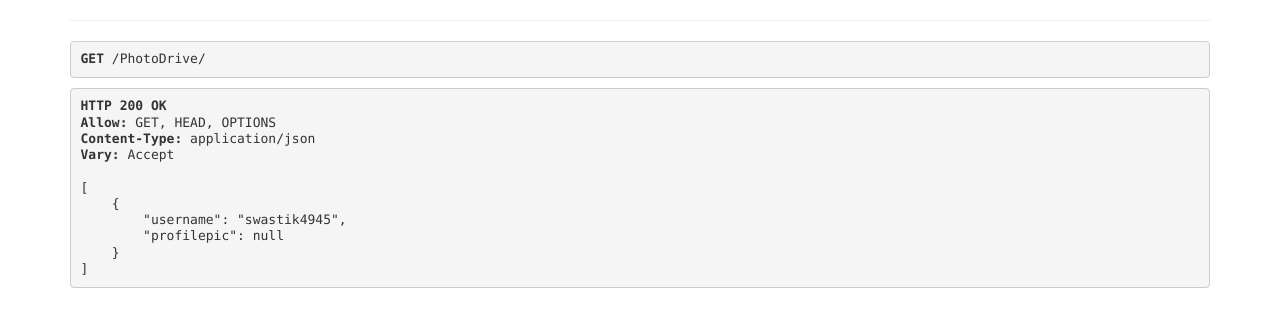
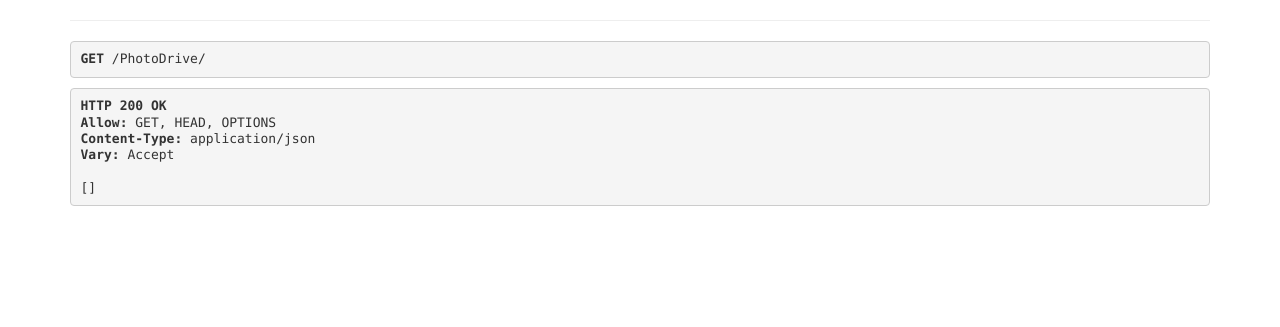
Before and after one commit to swastik1997/swastik-submit, a Django app: page /PhotoDrive/ in a window 1280 px wide. Shown: the part 240-567 px from the top of the page. Run offline with Django 3.2, Linux system fonts and the light colour scheme; data comes from the database, SQL or seed files in the repository; both versions use the stored data as it was after the commit; some libraries are stand-ins or nearby versions.

Commit message:
final commit 2

```diff
--- a/gallery/gallery/PhotoDrive/serializers.py
+++ b/gallery/gallery/PhotoDrive/serializers.py
@@ -4,7 +4,7 @@ from .models import User,Album,Photo
 class UserListSerializer(serializers.ModelSerializer):
 	class Meta:
 		model=User
-		fields=('username','profilepic')
+		fields=('username','first','last','profilepic')
 
 class UserDetailSerializer(serializers.ModelSerializer):
 
--- a/gallery/gallery/PhotoDrive/templates/login.html
+++ b/gallery/gallery/PhotoDrive/templates/login.html
@@ -4,9 +4,9 @@
 	<title></title>
 </head>
 <body>
-	<form action="PhotoDrive/login/" method="POST"> {% csrf_token %}
+	<form action="PhotoDrive/login/" method="POST">
 		Login:<input type="text" name="username"><br>
 		Password:<input type="password" name="password"><br>
-		<input type="submit" name="submit">
+		<input type="submit" name="Login">
 	</form>
 </body></html>
--- a/gallery/gallery/PhotoDrive/views.py
+++ b/gallery/gallery/PhotoDrive/views.py
@@ -1,5 +1,5 @@
 from django.shortcuts import render,get_object_or_404
-from django.http import HttpResponse,HttpResponseRedirect
+from django.http import HttpResponse,HttpResponseRedirect,HttpRequest
 from .models import User,Album,Photo
 from django.template import loader
 from django.contrib.auth.forms import UserCreationForm
@@ -43,34 +43,45 @@ from .serializers import (
 	SetVisiblityAlbumSerializer,
 	SetVisiblityPhotoSerializer,
 	)
+import json
 #from .permissions import IsOwnerOrReadOnly
+
+session={'username' : ''}
 
 def home(request):
 	return render(request,'login.html')
 
 def logout(request):
-	if request.method == 'GET':
-		del request.session['username']
-		return HttpResponseRedirect('../../')
+	if request.method == 'POST':
+		print(session['username'])
+		session['username']=''
+		return HttpResponse(status=200)
 	else:
-		return Http404.HttpResponseNotFound('<h1>Page not found</h1>')
+		return HttpResponse(status=404)
 
 def login(request):
+
 	if request.method == 'POST':
-		username=request.POST.get('username')
+		user= json.loads(request.body)
+		username=user[0]['username']
 		psw=User.objects.get(username=username).password
-		if psw==request.POST.get('password'):
-			request.session['username']=username
-			return HttpResponseRedirect('../')
+		if psw==user[0]['password']:
+			print(request)
+			session['username']=username
+			print(request.session.keys())
+			return HttpResponse(status=200)
 		else:
-			return HttpResponseRedirect('../../')
+			return HttpResponse(status=401)
 	else:
-		return Http404.HttpResponseNotFound('<h1>Page not found</h1>')
+		return HttpResponse(status=404)
 
 class UserList(ListAPIView):
 
 	queryset=User.objects.all()
 	serializer_class=UserListSerializer
+	def get_queryset(self):
+		username = session['username']
+		return User.objects.filter(username=username)
 
 class UserDetail(RetrieveAPIView):
 
@@ -78,7 +89,7 @@ class UserDetail(RetrieveAPIView):
 	serializer_class=UserDetailSerializer
 	lookup_field='username'
 	def get_queryset(self):
-		username = self.kwargs['username']
+		username = session['username']
 		return User.objects.filter(username=username)
 
 class UserDelete(DestroyAPIView):
@@ -91,112 +102,110 @@ class UserUpdate(UpdateAPIView):
 
 	queryset=User.objects.all()
 	serializer_class=UserUpdateSerializer
-	permission_classes=[IsAuthenticatedOrReadOnly]
 	lookup_field='username'
 
 class UserCreate(CreateAPIView):
 
 	queryset=User.objects.all()
 	serializer_class=UserCreateSerializer
-	permission_classes=[IsAuthenticated,IsAdminUser]
 
 def likealbum(request,username,album_id):
 
 	album=Album.objects.get(album_id=album_id)
-	liked=album.liked.filter(username=request.session['username'])
+	liked=album.liked.filter(username=session['username'])
 	if liked == None:
-		album.liked.add(User.objects.get(username=request.session['username']))
+		album.liked.add(User.objects.get(username=session['username']))
 	return HttpResponseRedirect('../')
 
 
 def likephoto(request,photo_id,username,album_id):
 
 	photo=Photo.objects.get(photo_id=photo_id)
-	liked=photo.liked.filter(username=request.session['username'])
+	liked=photo.liked.filter(username=session['username'])
 	if liked == None:
-		photo.liked.add(User.objects.get(username=request.session['username']))
+		photo.liked.add(User.objects.get(username=session['username']))
 	return HttpResponseRedirect('../')
 
 def CanSetVisibleToAlbum(request,username,album_id):
 
-	if username==request.session['username']:
+	if username==session['username']:
 		return SetVisibleToAlbum.as_view()(request,username=username,album_id=album_id)
 	else:
 		return HttpResponseRedirect('../')
 
 def CanSetVisibleToPhoto(request,username,album_id,photo_id):
 
-	if username==request.session['username']:
+	if username==session['username']:
 		return SetVisibleToPhoto.as_view()(request,username=username,album_id=album_id,photo_id=photo_id)
 	else:
 		return HttpResponseRedirect('../')
 
 def CanSetVisiblityAlbum(request,username,album_id):
 
-	if username==request.session['username']:
+	if username==session['username']:
 		return SetVisiblityAlbum.as_view()(request,username=username,album_id=album_id)
 	else:
 		return HttpResponseRedirect('../')
 
 def CanSetVisiblityPhoto(request,username,album_id,photo_id):
 
-	if username==request.session['username']:
+	if username==session['username']:
 		return SetVisiblityPhoto.as_view()(request,username=username,album_id=album_id,photo_id=photo_id)
 	else:
 		return HttpResponseRedirect('../')
 
 def CanAlbumCreate(request,username):
 
-	if username==request.session['username']:
+	if username==session['username']:
 		return AlbumCreate.as_view()(request,username=username)
 	else:
 		return HttpResponseRedirect('../')
 
 def CanAlbumUpdate(request,username,album_id):
 
-	if username==request.session['username']:
+	if username==session['username']:
 		return AlbumUpdate.as_view()(request,username=username,album_id=album_id)
 	else:
 		return HttpResponseRedirect('../')
 
 def CanAlbumDelete(request,username,album_id):
 
-	if username==request.session['username']:
+	if username==session['username']:
 		return AlbumDelete.as_view()(request,username=username,album_id=album_id)
 	else:
 		return HttpResponseRedirect('../')
 
 def CanPhotoCreate(request,username,album_id):
 
-	if username==request.session['username']:
+	if username==session['username']:
 		return PhotoCreate.as_view()(request,username=username,album_id=album_id)
 	else:
 		return HttpResponseRedirect('../')
 
 def CanPhotoUpdate(request,username,album_id,photo_id):
 
-	if username==request.session['username']:
+	if username==session['username']:
 		return PhotoUpdate.as_view()(request,username=username,album_id=album_id,photo_id=photo_id)
 	else:
 		return HttpResponseRedirect('../')
 
 def CanPhotoDelete(request,username,album_id,photo_id):
 
-	if username==request.session['username']:
+	if username==session['username']:
 		return PhotoDelete.as_view()(request,username=username,album_id=album_id,photo_id=photo_id)
 	else:
 		return HttpResponseRedirect('../')
 
 def CanUserUpdate(request,username):
 
-	if username==request.session['username']:
+	if username==session['username']:
 		return UserUpdate.as_view()(request,username=username)
 	else:
 		return HttpResponseRedirect('../')
 
 def CanUserDelete(request,username):
 
-	if username==request.session['username']:
+	if username==session['username']:
 		return UserDelete.as_view()(request,username=username)
 	else:
 		return HttpResponseRedirect('../')
@@ -205,7 +214,6 @@ class SetVisibleToAlbum(UpdateAPIView):
 
 	queryset=Album.objects.all()
 	serializer_class=SetVisibleToAlbumSerializer
-	permission_classes=[IsAuthenticated]
 	lookup_field='album_id'
 	def get_queryset(self):
 		album_id = self.kwargs['album_id']
@@ -215,7 +223,6 @@ class SetVisibleToPhoto(UpdateAPIView):
 
 	queryset=Photo.objects.all()
 	serializer_class=SetVisibleToPhotoSerializer
-	permission_classes=[IsAuthenticated]
 	lookup_field='photo_id'
 	def get_queryset(self):
 		photo_id = self.kwargs['photo_id']
@@ -225,7 +232,6 @@ class SetVisiblityAlbum(UpdateAPIView):
 
 	queryset=Album.objects.all()
 	serializer_class=SetVisiblityAlbumSerializer
-	permission_classes=[IsAuthenticated]
 	lookup_field='album_id'
 	def get_queryset(self):
 		album_id = self.kwargs['album_id']
@@ -235,7 +241,6 @@ class SetVisiblityPhoto(UpdateAPIView):
 
 	queryset=Photo.objects.all()
 	serializer_class=SetVisiblityPhotoSerializer
-	permission_classes=[IsAuthenticated]
 	lookup_field='photo_id'
 	def get_queryset(self):
 		photo_id = self.kwargs['photo_id']
@@ -247,7 +252,7 @@ class AlbumList(ListAPIView):
 	serializer_class=AlbumListSerializer
 	lookup_field='username'
 	def get_queryset(self):
-		user=self.request.session['username']
+		user=session['username']
 		username = self.kwargs['username']
 		if(username==user):
 			return Album.objects.filter(username=username)
@@ -268,21 +273,19 @@ class AlbumUpdate(UpdateAPIView):
 
 	queryset=Album.objects.all()
 	serializer_class=AlbumUpdateSerializer
-	permission_classes=[IsAuthenticatedOrReadOnly]
 	lookup_field='album_id'
 
 class AlbumCreate(CreateAPIView):
 
 	queryset=Album.objects.all()
 	serializer_class=AlbumCreateSerializer
-	permission_classes=[IsAuthenticated,IsAdminUser]
 	lookup_field='username'
 
 	def get_serializer_context(self):
 		context = super().get_serializer_context()
 		context.update(
 			{
-				"username": self.request.session['username']
+				"username": session['username']
 			}
 		)
 		return context
@@ -292,7 +295,7 @@ class PhotoList(ListAPIView):
 	serializer_class=PhotoListSerializer
 	lookup_field='album_id'
 	def get_queryset(self):
-		user=self.request.session['username']
+		user=session['username']
 		album_id = self.kwargs['album_id']
 		username = self.kwargs['username']
 		if(username==user):
@@ -317,7 +320,7 @@ class PhotoDetail(RetrieveAPIView):
 	serializer_class=PhotoDetailSerializer
 	lookup_field='photo_id'
 	def get_queryset(self):
-		user=self.request.session['username']
+		user=session['username']
 		username = self.kwargs['username']
 		photo_id = self.kwargs['photo_id']
 		if(username==user):
@@ -342,14 +345,12 @@ class PhotoUpdate(UpdateAPIView):
 	queryset=Photo.objects.all()
 	serializer_class=PhotoUpdateSerializer
 	lookup_field='photo_id'
-	permission_classes=[IsAuthenticatedOrReadOnly]
 
 class PhotoCreate(CreateAPIView):
 
 	queryset=Photo.objects.all()
 	serializer_class=PhotoCreateSerializer
 	lookup_field='album_id'
-	permission_classes=[IsAuthenticated,IsAdminUser]
 	def get_serializer_context(self):
 		context = super().get_serializer_context()
 		context.update(
--- a/gallery/gallery/gallery/settings.py
+++ b/gallery/gallery/gallery/settings.py
@@ -36,7 +36,6 @@ CORS_ORIGIN_WHITELIST=(
     'http://127.0.0.1:8000',
     'http://localhost',
     'http://localhost:4200',
-
 )
 
 # Application definition
@@ -49,6 +48,7 @@ INSTALLED_APPS = [
     'django.contrib.sessions',
     'django.contrib.messages',
     'django.contrib.staticfiles',
+    'django.views.decorators.csrf',
     'rest_framework',
     'rest_framework.authtoken',
     'corsheaders',
@@ -62,7 +62,6 @@ MIDDLEWARE = [
     'django.middleware.security.SecurityMiddleware',
     'django.contrib.sessions.middleware.SessionMiddleware',
     'django.middleware.common.CommonMiddleware',
-    'django.middleware.csrf.CsrfViewMiddleware',
     'django.contrib.auth.middleware.AuthenticationMiddleware',
     'django.contrib.messages.middleware.MessageMiddleware',
     'django.middleware.clickjacking.XFrameOptionsMiddleware',
```
Also changed, not shown: gallery/gallery/db.sqlite3, 3 other files.
